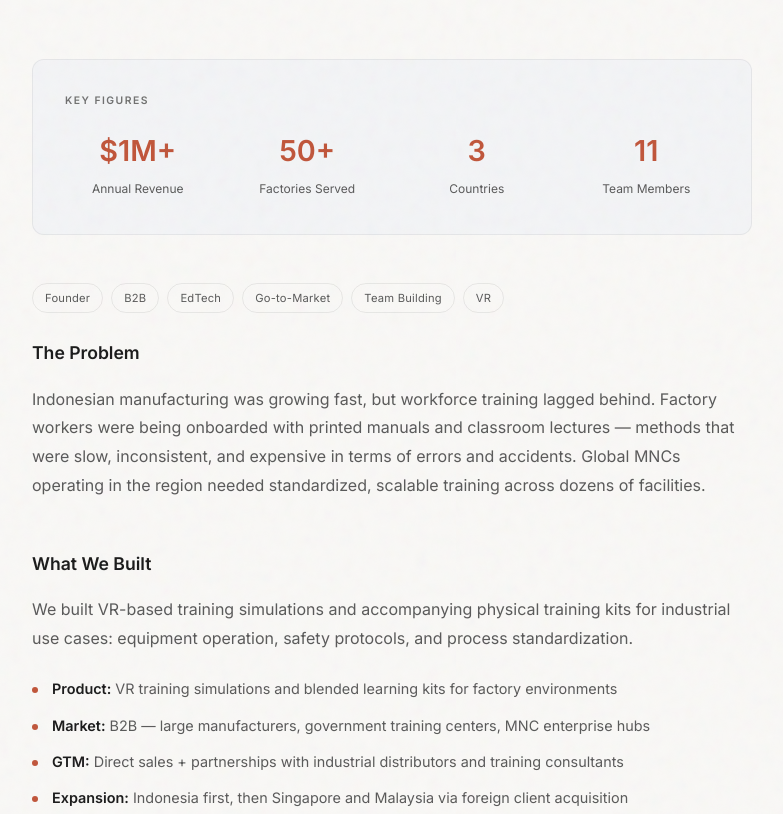
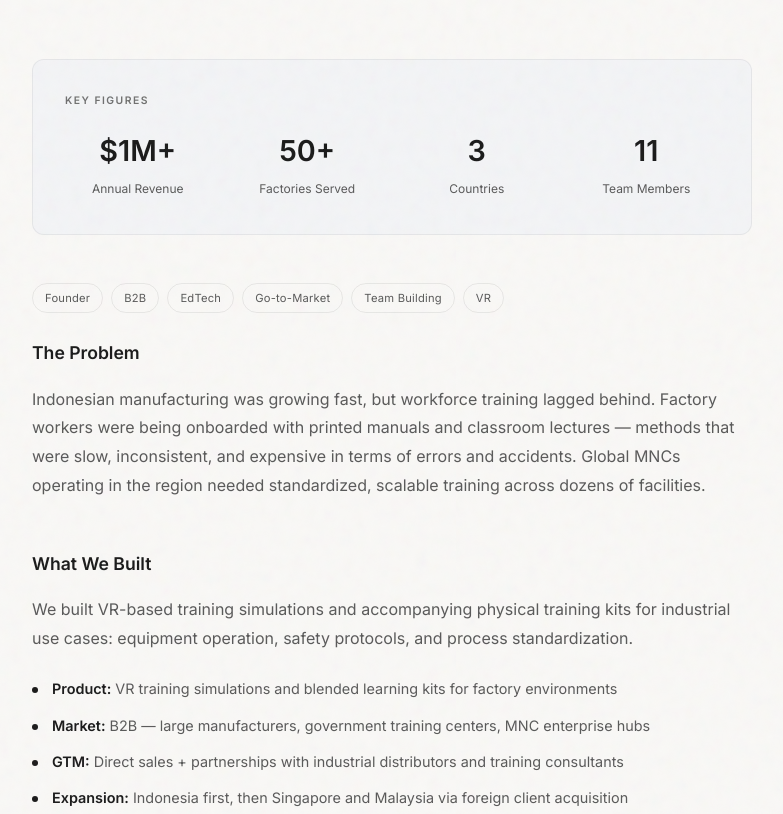
Before and after one commit to patronofalltrades/PersonalWebsite, a website: page asperio.html in a window 1280 px wide. Shown: the part 360-1174 px from the top of the page, without its empty margins (248-1031 px from the left). Drawn offline with Linux system fonts and the light colour scheme.

Commit message:
style: remove red accent from detail pages for b&w theme

```diff
--- a/style.css
+++ b/style.css
@@ -1078,7 +1078,7 @@ img {
     display: block;
     font-size: 1.8rem;
     font-weight: 600;
-    color: #c0553a;
+    color: var(--text);
     line-height: 1.2;
     margin-bottom: 4px;
 }
@@ -1115,7 +1115,7 @@ img {
     width: 6px;
     height: 6px;
     border-radius: 50%;
-    background: #c0553a;
+    background: var(--text);
 }
 
 .detail-bullets li strong {
```
